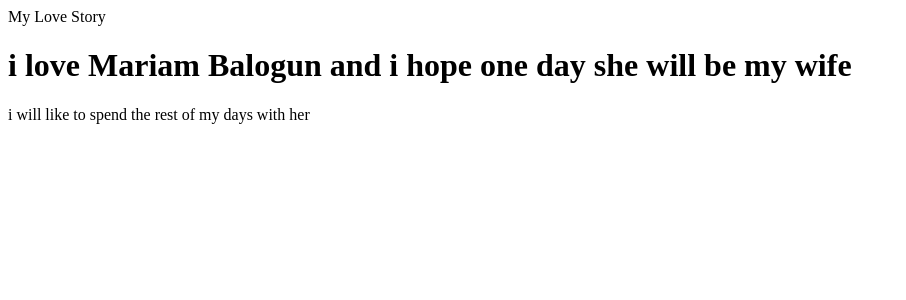
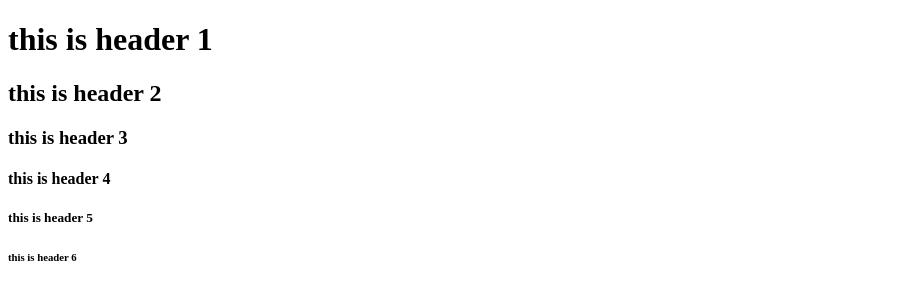
Before and after one commit to olayeancah/first_repo, a plain HTML site: page index.html in a window 1280 px wide. Shown: the whole page, without its empty margins (0-906 px from the left). Drawn offline with Linux system fonts and the light colour scheme.

```diff
--- a/index.html
+++ b/index.html
@@ -1,15 +1,22 @@
 <!DOCTYPE html>
 <html lang="en">
-<head> My Love Story
+<head>
     <meta charset="UTF-8">
     <meta http-equiv="X-UA-Compatible" content="IE=edge">
     <meta name="viewport" content="width=device-width, initial-scale=1.0">
     <title>perfect love story</title>
+    <link rel="icon" href="res/go.jpg"type="image/x-icon"/>
 </head>
+<!--this is a comment-->
 <body>
-    <h1>i love Mariam Balogun and i hope one day she will be my wife
+    <h1>this is header 1 </h1>
+    <h2>this is header 2 </h2>
+    <h3>this is header 3 </h3>
+    <h4>this is header 4 </h4>
+    <h5>this is header 5 </h4>
+     <h6>this is header 6 </h6>
 
-    </h1>i will like to spend the rest of my days with her
+
 
 </body>
 </html>
```
